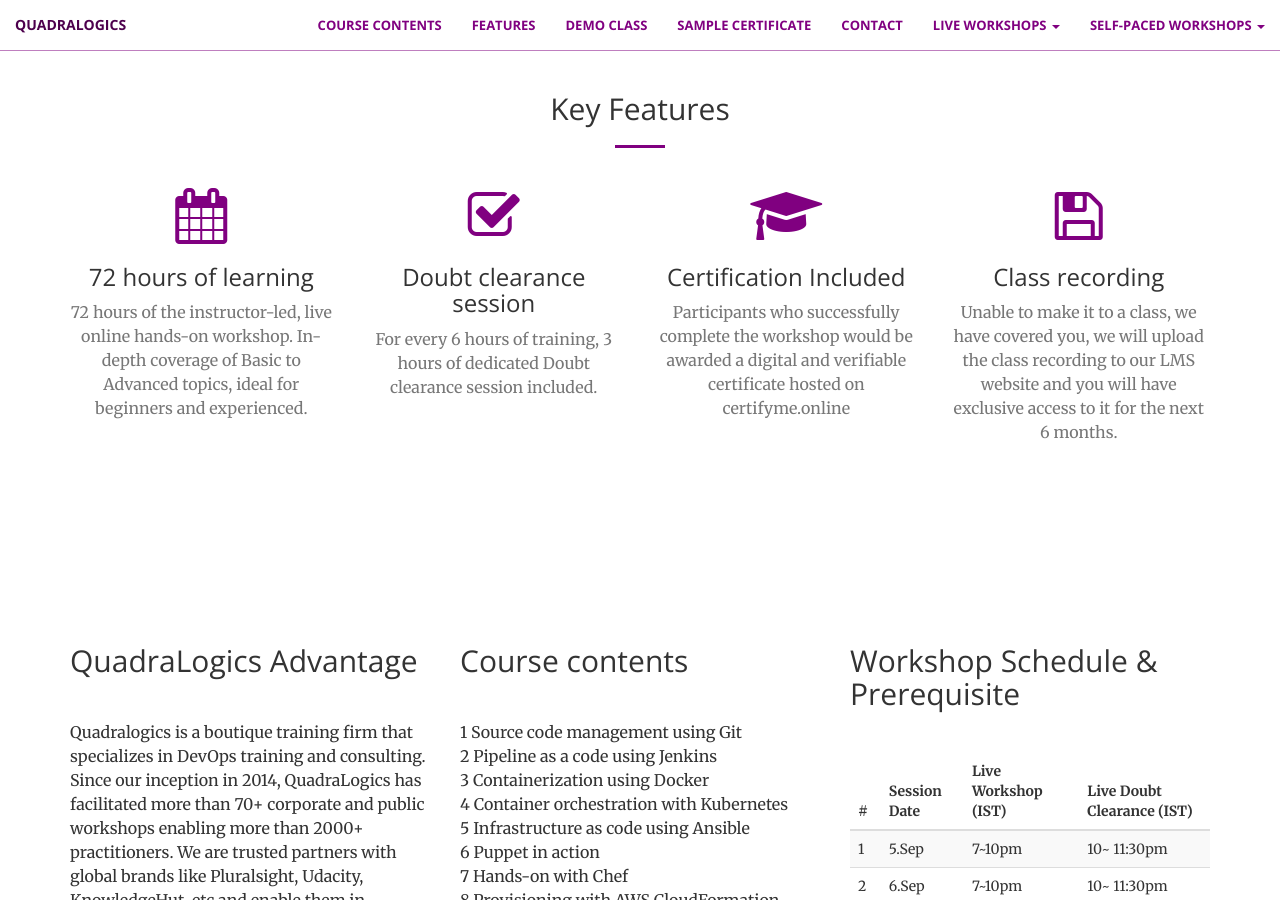
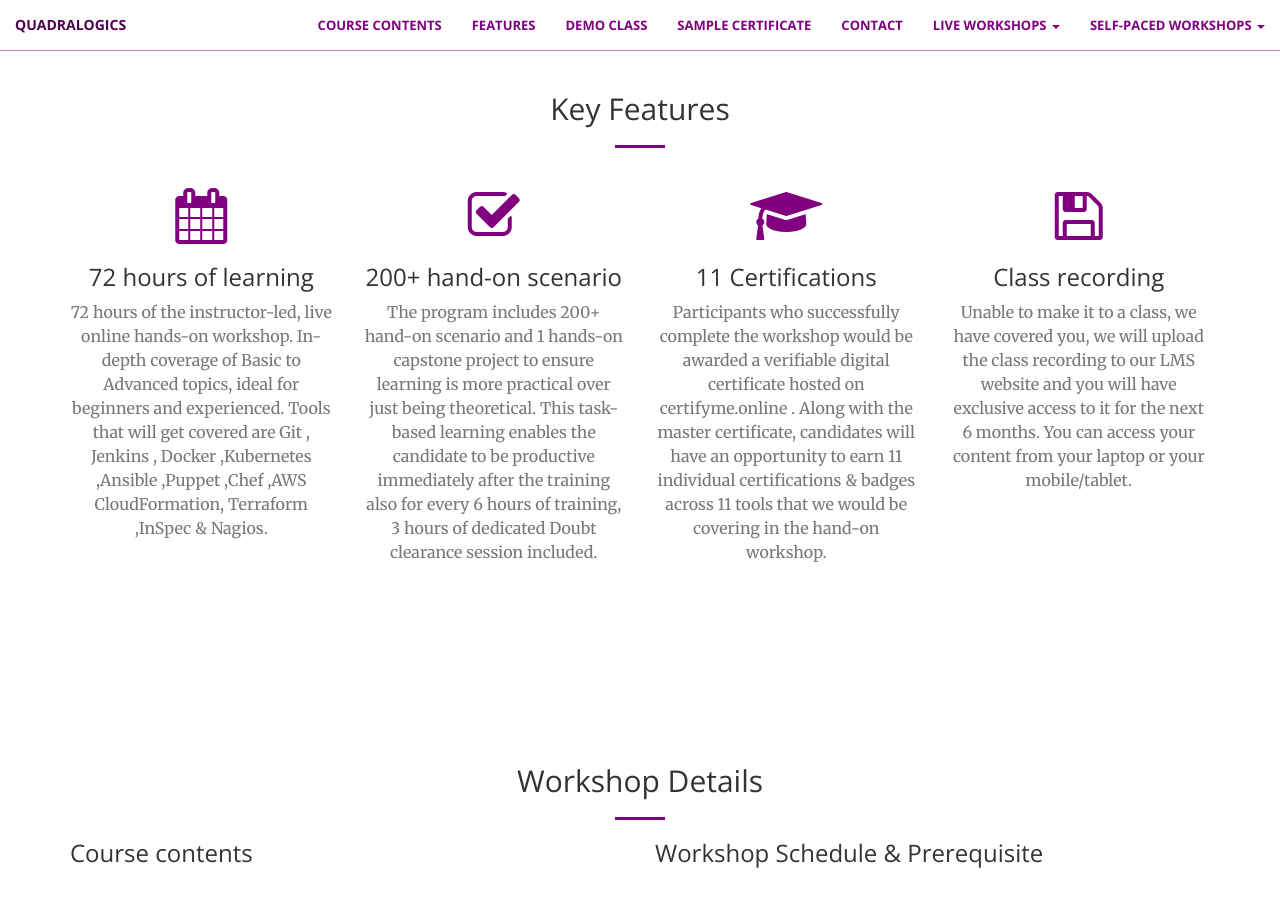
Before and after one commit to QuadraLogics/QuadraLogics.github.io, a Jekyll site: the page built from _training/DevOpsMasterArchitect.md, in a window 1280 px wide and 900 px high, scrolled down 908 px. Built offline with Jekyll 4.4.1, drawn with Linux system fonts in a browser that asks for light colours; comment, search, counter and statistics services are not loaded; some of the changed text lies outside the part shown.

Commit message:
added new content

```diff
--- a/_includes/trngTOC.html
+++ b/_includes/trngTOC.html
@@ -1,23 +1,34 @@
-<section  id="about">
+<section id="about">
     <div class="container">
         <div class="row">
-            <div class="col-lg-4 col-md-6 col-xs-12 col-sm-12 text-left">
-                <h2 class="section-heading">{{page.USPH}}</h2>
-                <hr class="light">
-                <p >{{page.USP}}</p>
-                <h1> - </h1>
+            <div class="col-lg-12 text-center">
+                <h2 class="section-heading">Workshop Details </h2>
+                <hr class="primary">
             </div>
+        </div>
+    </div>
+    <div class="container">
+        <div class="row">
 
-            <div class="col-lg-4 col-md-6 col-xs-12 col-sm-12 text-left">
-                <h2 class="section-heading">{{ page.TContentH }}</h2>
+
+            <div class="col-lg-6 col-md-6 col-xs-12 col-sm-12 text-left">
+                <h3 class="section-heading">{{ page.TContentH }}</h3>
                 <hr class="light">
                 <p class="section-heading">{{ page.TContentB }}</p>
-                <a href="{{page.TContentLink}}"  class="btn btn-primary btn-xl" style="background-color:purple; color:white" >Download TOC </a>
+                <a href="{{page.TContentLink}}" class="btn btn-primary btn-xl"
+                    style="background-color:purple; color:white">Download TOC </a>
             </div>
-            <div class="col-lg-4 col-md-6 col-xs-12 col-sm-12 text-left">
-                <h2 class="section-heading">Workshop Schedule & Prerequisite </h2>
+            <div class="col-lg-6 col-md-6 col-xs-12 col-sm-12 text-left">
+                <h3 class="section-heading">Workshop Schedule & Prerequisite </h3>
                 <hr class="light">
                 <p class="section-heading">{{ page.content }}</p>
+
+            </div>
+            <div class="col-lg-12 col-md-12 col-xs-12 col-sm-12 text-left">
+                <h1> + </h1>
+                <h3 class="section-heading">{{page.USPH}}</h3>
+                <hr class="light">
+                <p>{{page.USP}}</p>
 
             </div>
         </div>
--- a/_training/DevOpsMasterArchitect.md
+++ b/_training/DevOpsMasterArchitect.md
@@ -10,33 +10,36 @@
 ServicesHeading: Key Features
 
 Services1H: 72 hours of learning
-Services1: 72 hours of the instructor-led, live online hands-on workshop. In-depth coverage of Basic to Advanced topics, ideal for beginners and experienced.
+Services1: 72 hours of the instructor-led, live online hands-on workshop. In-depth coverage of Basic to Advanced topics, ideal for beginners and experienced. Tools that will get covered are Git , Jenkins , Docker ,Kubernetes ,Ansible ,Puppet ,Chef ,AWS CloudFormation, Terraform ,InSpec & Nagios.
 
-Services2H: Doubt clearance session
-Services2: For every 6 hours of training, 3 hours of dedicated Doubt clearance session included.
+Services2H: 200+ hand-on scenario
+Services2: The program includes 200+ hand-on scenario and 1 hands-on capstone project to ensure learning is more practical over just being theoretical. This task-based learning enables the candidate to be productive immediately after the training also for every 6 hours of training, 3 hours of dedicated Doubt clearance session included.
 
-Services3H: Certification Included
-Services3: Participants who successfully complete the workshop would be awarded a digital and verifiable certificate hosted on certifyme.online
+Services3H: 11 Certifications
+Services3: Participants who successfully complete the workshop would be awarded a verifiable digital certificate hosted on certifyme.online . Along with the master certificate, candidates will have an opportunity to earn 11 individual certifications & badges across 11 tools that we would be covering in the hand-on workshop.
 
 Services4H: Class recording
-Services4: Unable to make it to a class, we have covered you, we will upload the class recording to our LMS website and you will have exclusive access to it for the next 6 months.
+Services4: Unable to make it to a class, we have covered you, we will upload the class recording to our LMS website and you will have exclusive access to it for the next 6 months. You can access your content from your laptop or your mobile/tablet.
 
 USPH: QuadraLogics Advantage
 USP: Quadralogics is a boutique training firm that specializes in DevOps training and consulting. Since our inception in 2014, QuadraLogics has facilitated more than 70+ corporate and public workshops enabling more than 2000+ practitioners. We are trusted partners with global brands like Pluralsight, Udacity, KnowledgeHut, etc and enable them in designing/delivering technical content and training. Quadralogics today is one of the most trusted training/content producers and a premium player in the B2B DevOps market.Hence enrolling your self with our programs entitles you to avail the program at a wholesale price. Building on our experience our industry experts have carefully handcrafted the workshop "DevOps Master Architect". We use a technique called the “Task-based learning”. In this approach, the practitioner learns by exploring 200+ hands on,real-life scenarios. This unique style enables the practitioner to be more competent and highly productive after the workshop.
 
 TContentH: Course contents
 TContentB:
-    1 Source code management using Git <br/>
-    2 Pipeline as a code using Jenkins <br/>
-    3 Containerization using Docker <br/>
-    4 Container orchestration with Kubernetes <br/>
-    5 Infrastructure as code using Ansible <br/>
-    6 Puppet in action <br/>
-    7 Hands-on with Chef <br/>
-    8 Provisioning with AWS CloudFormation <br/>
-    9 Cloud Agnostic provisioning using Terraform<br/>
-    10 Compliance as a code using Chef InSpec <br/>
-    11 Monitoring with Nagios <br/>
+    1. Source code management using Git <br/>
+    2. Pipeline as a code using Jenkins <br/>
+    3. Containerization using Docker <br/>
+    4. Container orchestration with Kubernetes <br/>
+    5. Infrastructure as code using Ansible <br/>
+    6. Puppet in action <br/>
+    7. Hands-on with Chef <br/>
+    8. Provisioning with AWS CloudFormation <br/>
+    9. Cloud Agnostic provisioning using Terraform<br/>
+    10. Compliance as a code using Chef InSpec <br/>
+    11. Monitoring with Nagios <br/>
+
+    <br/>
+    The <B>DevOps Master Architect Workshop</b> is a holistic, comprehensive program that covers 11 most leading tools used across the DevOps spectrum. This program spans for 12 weeks which includes 8 weeks of live workshops and 4 weeks for a capstone project. We use a technique called the “Task-based learning”. In this approach, the practitioner learns by exploring 200+ hands on,real-life scenarios. This unique style enables the practitioner to be more competent and highly productive from day 1. The program also includes 3 hours of dedicated doubt clearances sessions for every 6 hours of workshop to ensure your doubts and clarifications are cleared and you are confident on the subject. In order to ensure high quality, we only intake a maximum of 20 students per batch.
 
 
 TContentLink: https://drive.google.com/u/0/uc?id=1jIOXTEolfSOy2nYpC1QxoVlfX_xn5Fns&export=download
```
